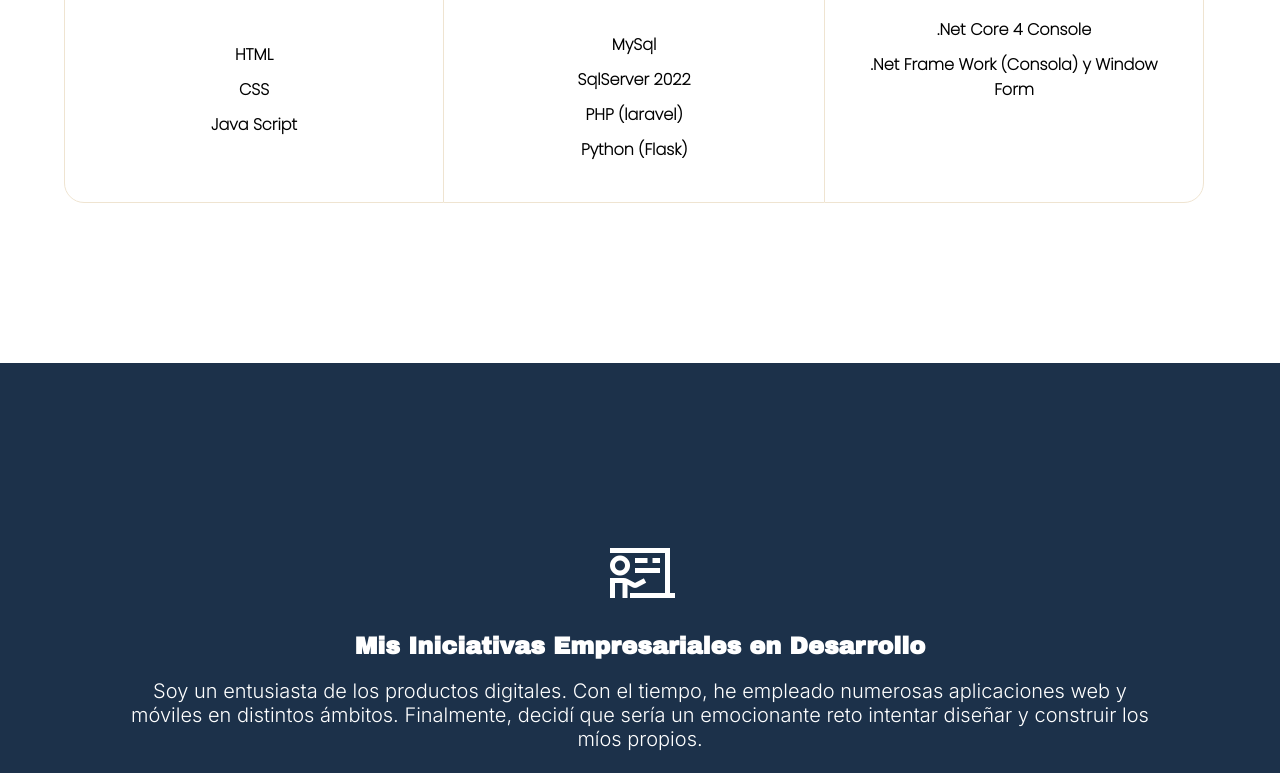
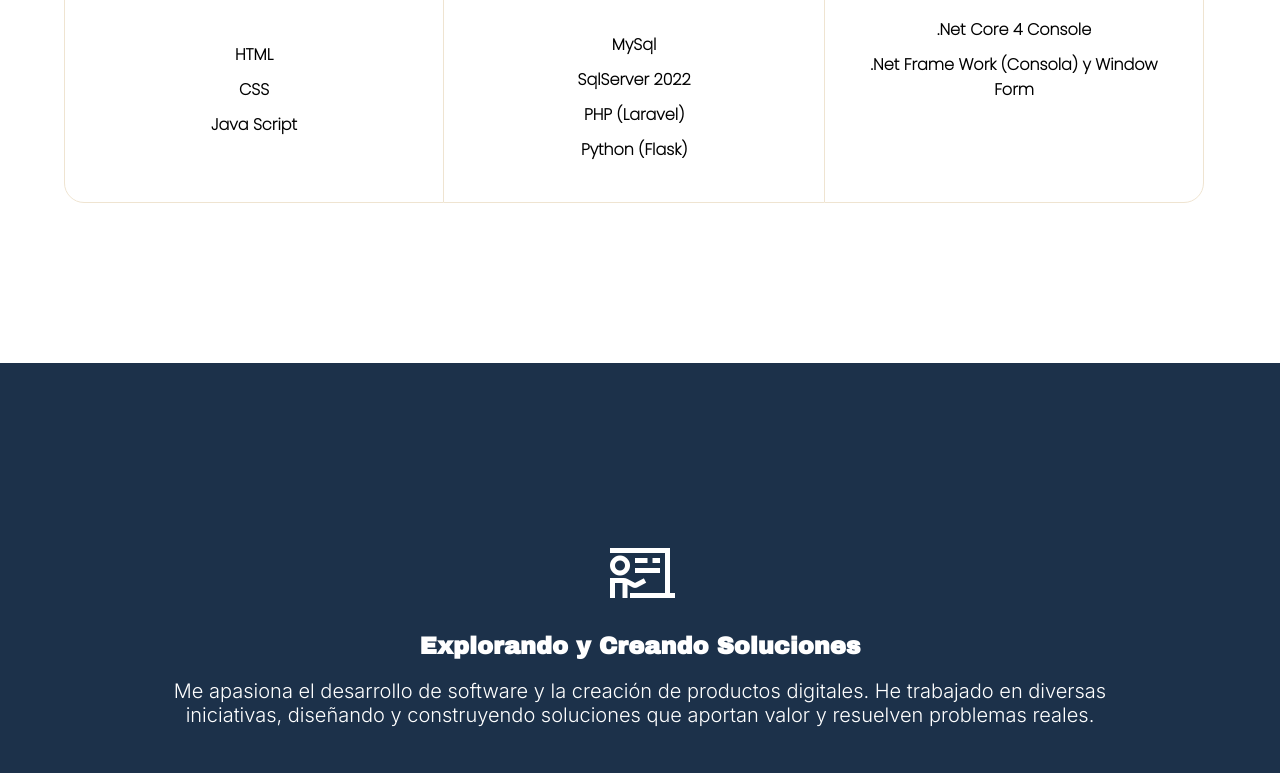
Before and after one commit to NIGTHGIT/NIGTHGIT.github.io, a website: page index.html in a window 1280 px wide. Shown: the part 1747-2520 px from the top of the page. Drawn offline with nearby package versions, Linux system fonts and the light colour scheme; a script that the page names is missing; a web font is replaced by a local one.

Commit message:
Update index.html

```diff
--- a/index.html
+++ b/index.html
@@ -52,7 +52,7 @@
   <div class="centertxt">
     <i class="las la-question" style="margin: auto;font-size: 80px;"></i>
     <h2>Hola, Un gusto en conocerte</h2>
-    <p class="p1he">Desde que inicié mi viaje como aprendiz de programación hace 3 años, he participado en proyectos como programador y estudiante. He trabajado en proyectos digitales, tanto en mis propios proyectos personales como colaborando con otros. Mantengo una modesta confianza en mis habilidades, siento una curiosidad innata y continúo trabajando constantemente en mejorar mis destrezas, resolviendo problemas de programación uno por uno.</p>
+    <p class="p1he">Desarrollador de Software Full Stack con más de tres años de experiencia en el aprendizaje continuo y la creación de proyectos personales, así como en la colaboración con otros desarrolladores. He trabajado en el desarrollo de aplicaciones web y de escritorio, aplicando diversas tecnologías para ofrecer soluciones eficientes. Me caracterizo por mi pasión por la programación, mi capacidad para resolver problemas y mi enfoque en aportar valor en cada proyecto en el que participo.</p>
   </div>
 
 </div>
@@ -110,7 +110,7 @@
                 <ul>
                     <li>MySql</li>
                     <li>SqlServer 2022</li>
-                    <li>PHP (laravel)</li>
+                    <li>PHP (Laravel)</li>
                     <li>Python (Flask)</li>
 
 
@@ -161,9 +161,9 @@
 
     <div class="centertxt">
 
-        <i class="las la-chalkboard-teacher" style="margin: auto;font-size: 80px;"></i>
-      <h2>Mis Iniciativas Empresariales en Desarrollo</h2>
-      <p class="p1he">Soy un entusiasta de los productos digitales. Con el tiempo, he empleado numerosas aplicaciones web y móviles en distintos ámbitos. Finalmente, decidí que sería un emocionante reto intentar diseñar y construir los míos propios.</p>
+    <i class="las la-chalkboard-teacher" style="margin: auto;font-size: 80px;"></i>
+     <h2>Explorando y Creando Soluciones</h2>
+     <p class="p1he">Me apasiona el desarrollo de software y la creación de productos digitales. He trabajado en diversas iniciativas, diseñando y construyendo soluciones que aportan valor y resuelven problemas reales.</p>
     </div>
 
   </div>
```
